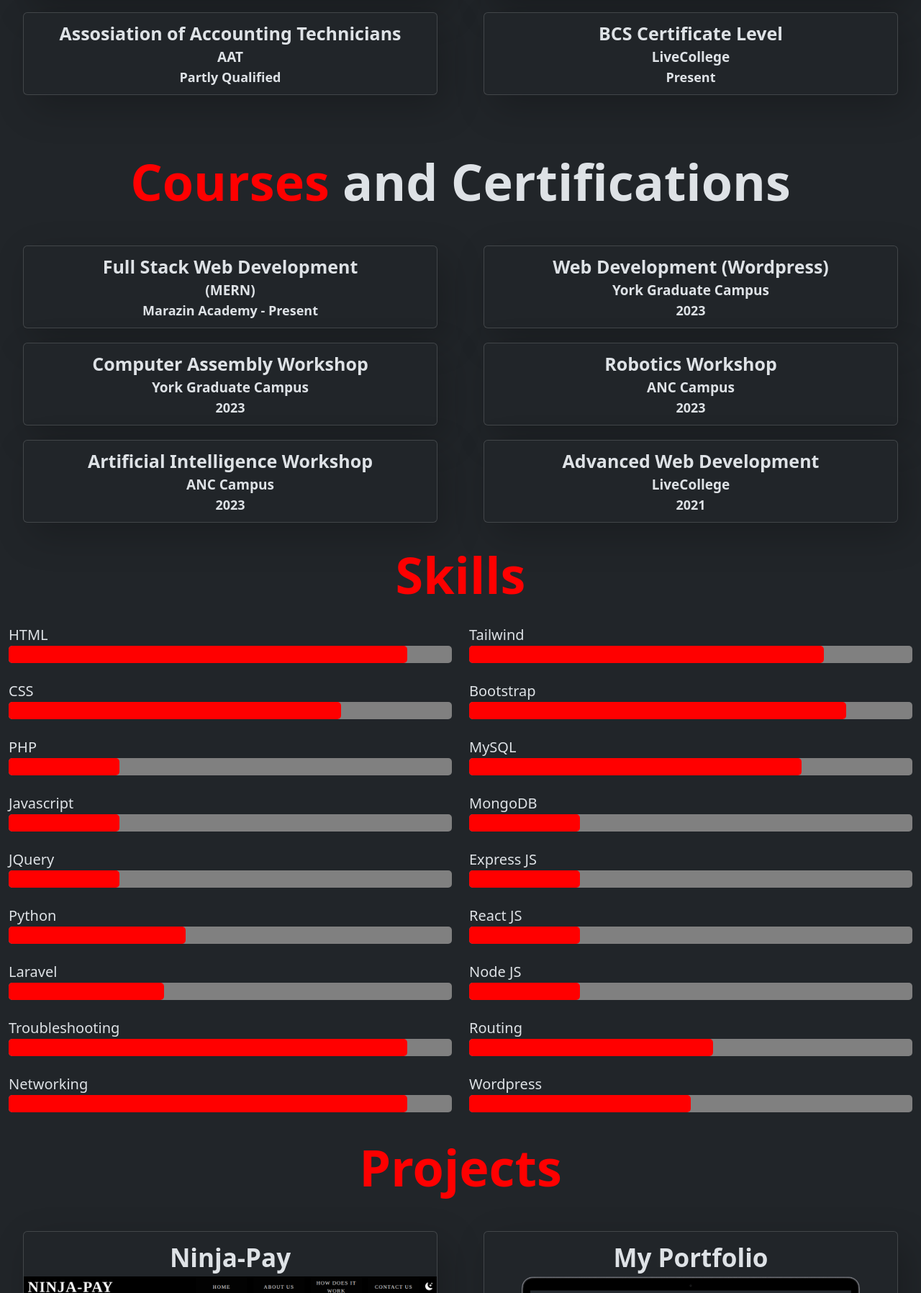
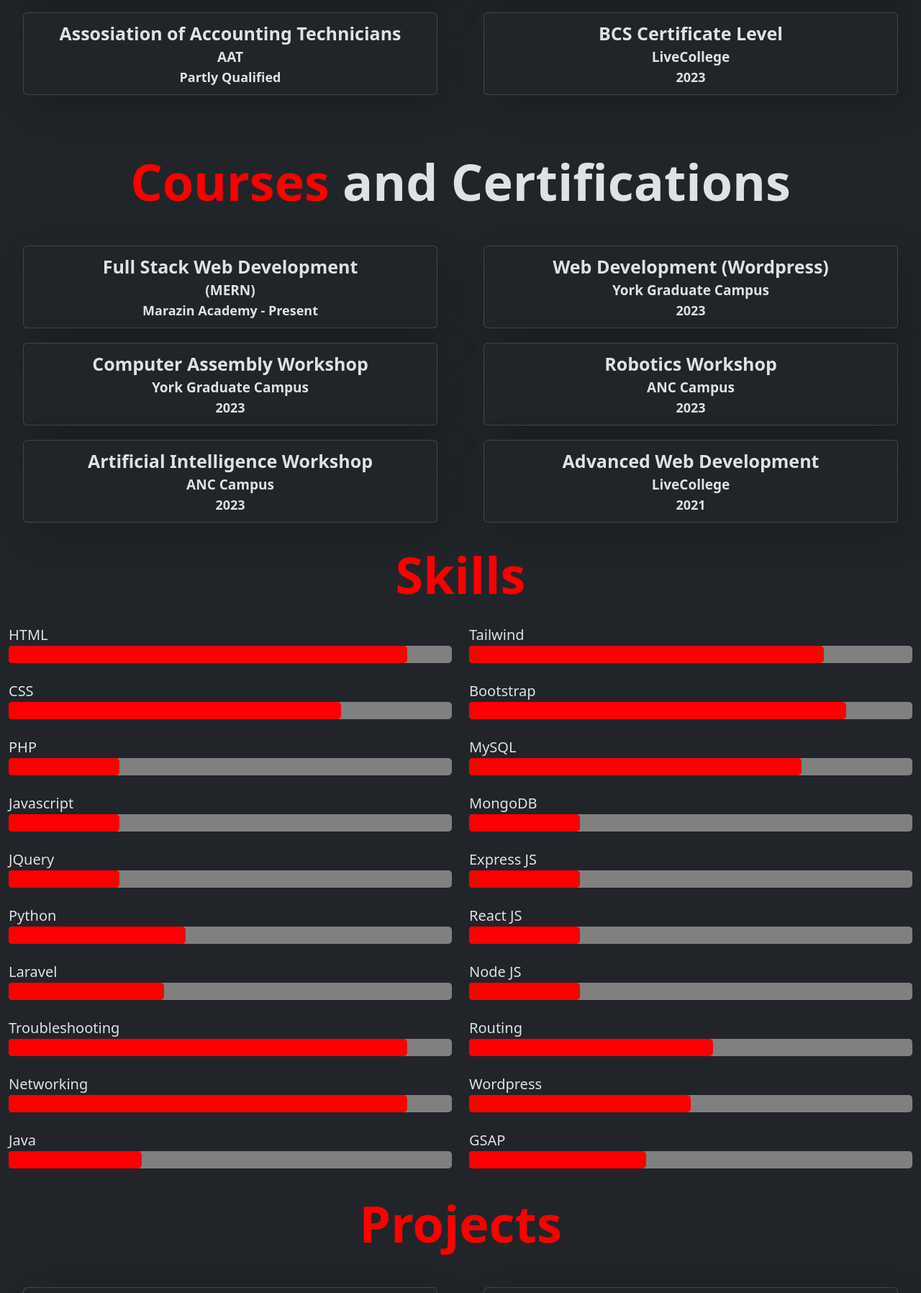
Before and after one commit to Vijikaran-root/portfolio, a plain HTML site: page index.html in a window 1280 px wide. Shown: the part 1650-3446 px from the top of the page at 72% size. Drawn offline with nearby package versions, Linux system fonts and the light colour scheme.

Commit message:
Update index.html

```diff
--- a/index.html
+++ b/index.html
@@ -167,7 +167,7 @@
                       <div class="card">
                           <div class="test" style="font-size: 25px; border-radius: 17px;">BCS Certificate Level</div>
                           <div class="test" style="font-size: 19px;">LiveCollege</div>
-                          <div class="test" style="font-size: 18px; border-radius: 17px;">Present</div>
+                          <div class="test" style="font-size: 18px; border-radius: 17px;">2023</div>
                       </div>
                   </div>
               </div>
@@ -295,6 +295,12 @@
                   <div style="background-color: red; height:24px;width:90%; border-radius: 5px;"></div>
                 </div><br>
           </div>
+          <div>
+              <div style="font-size: 20px;">Java</div>
+              <div style="background-color: grey; border-radius: 5px;">
+                  <div style="background-color: red; height:24px;width:30%; border-radius: 5px;"></div>
+                </div><br>
+          </div>
           </div>
           <div class="col-sm-12 col-md-12 col-lg-6 col-xl-6">
             <div>
@@ -349,6 +355,12 @@
               <div style="font-size: 20px;">Wordpress</div>
               <div style="background-color: grey; border-radius: 5px;">
                   <div style="background-color: red; height:24px;width:50%; border-radius: 5px;"></div>
+                </div><br>
+          </div>
+          <div>
+              <div style="font-size: 20px;">GSAP</div>
+              <div style="background-color: grey; border-radius: 5px;">
+                  <div style="background-color: red; height:24px;width:40%; border-radius: 5px;"></div>
                 </div><br>
           </div>
           </div>
@@ -479,7 +491,7 @@
               <path d="M8 0C3.58 0 0 3.58 0 8c0 3.54 2.29 6.53 5.47 7.59.4.07.55-.17.55-.38 0-.19-.01-.82-.01-1.49-2.01.37-2.53-.49-2.69-.94-.09-.23-.48-.94-.82-1.13-.28-.15-.68-.52-.01-.53.63-.01 1.08.58 1.23.82.72 1.21 1.87.87 2.33.66.07-.52.28-.87.51-1.07-1.78-.2-3.64-.89-3.64-3.95 0-.87.31-1.59.82-2.15-.08-.2-.36-1.02.08-2.12 0 0 .67-.21 2.2.82.64-.18 1.32-.27 2-.27.68 0 1.36.09 2 .27 1.53-1.04 2.2-.82 2.2-.82.44 1.1.16 1.92.08 2.12.51.56.82 1.27.82 2.15 0 3.07-1.87 3.75-3.65 3.95.29.25.54.73.54 1.48 0 1.07-.01 1.93-.01 2.2 0 .21.15.46.55.38A8.012 8.012 0 0 0 16 8c0-4.42-3.58-8-8-8z"/>
           </svg></a>
       </div>
-      <p class="test" style="margin-top: 10px; font-weight: bold;">© Copyright 2023 <a href="" class="test">portfolioviji.atwebpages.net</a> | All rights reserved.</p>
+      <p class="test" style="margin-top: 10px; font-weight: bold;">© Copyright 2023 <a href="https://vijikaran-root.github.io/portfolio/" class="test">vijikaran-root.github.io/portfolio/</a> | All rights reserved.</p>
     </footer>
       <script src="main.js"></script>
       <script src="https://cdn.jsdelivr.net/npm/bootstrap@5.3.2/dist/js/bootstrap.bundle.min.js" integrity="sha384-C6RzsynM9kWDrMNeT87bh95OGNyZPhcTNXj1NW7RuBCsyN/o0jlpcV8Qyq46cDfL" crossorigin="anonymous"></script>
```
